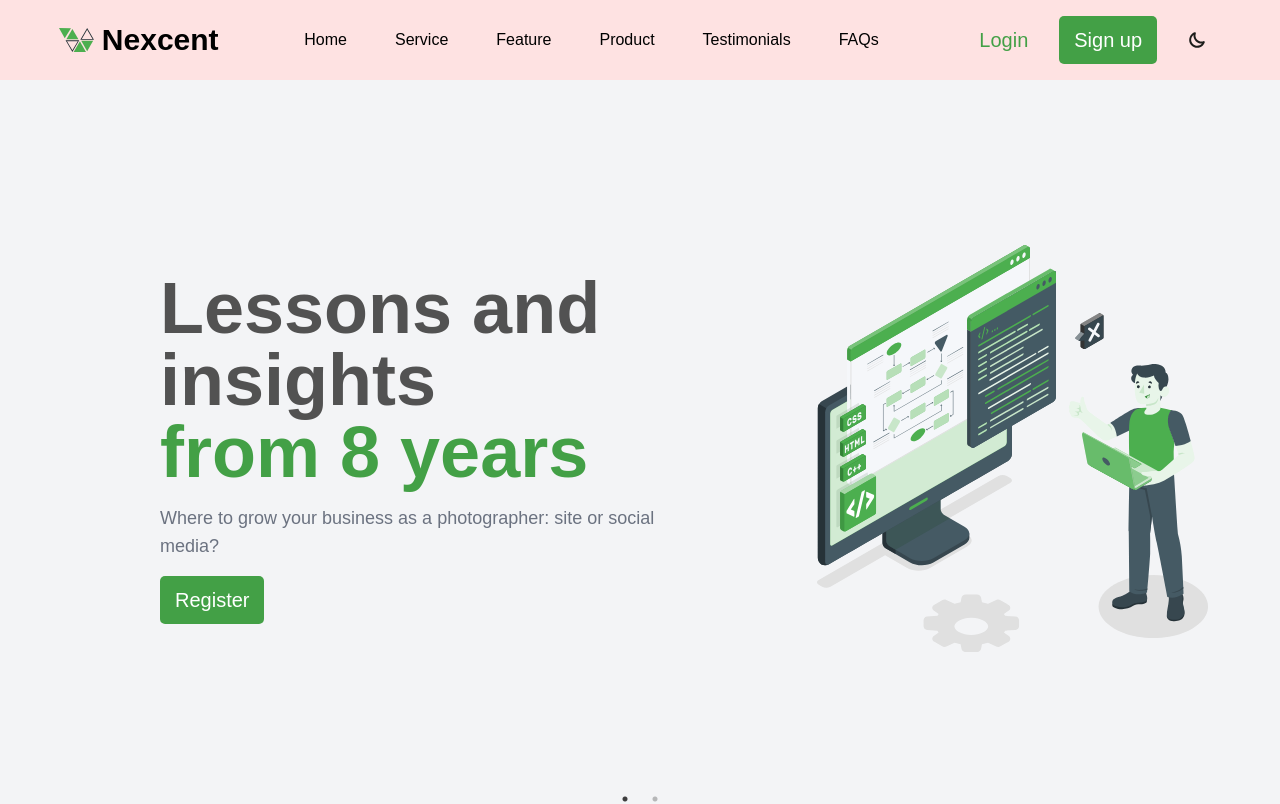
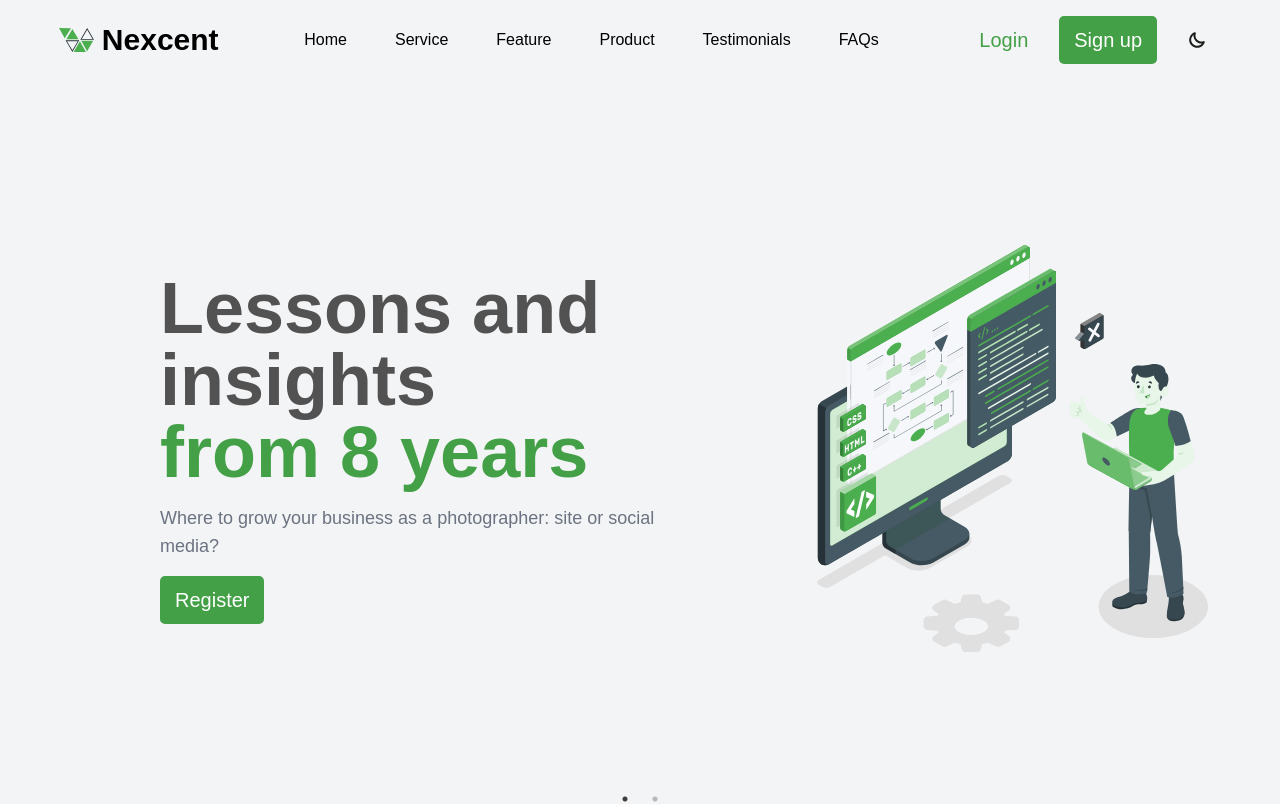
Before and after one commit to irohanrajput/nexCent, a React (Vite) app: page / in a window 1280 px wide. Shown: the top 804 px of the page. Built offline with nearby package versions, Linux system fonts and the light colour scheme.

Commit message:
:heavy_check_mark: recheck complete problem solved: fixed navbar for deployement rolling back to the old navbar

```diff
--- a/src/components/Navbar.jsx
+++ b/src/components/Navbar.jsx
@@ -12,7 +12,7 @@ const Navbar = ({ isDarkMode, toggleDarkMode }) => {
     "FAQs",
   ];
   return (
-    <div className="p-4 flex items-center justify-around bg-red-100 dark:bg-darkBackground dark:text-white">
+    <div className="p-4 flex items-center justify-around bg-gray-100 dark:bg-darkBackground dark:text-white">
       <div className="flex items-center">
         <img src="nexcent.svg" alt="Nexcent Logo" className="mr-2" />
         <h1 className="text-3xl font-bold">Nexcent</h1>
```
